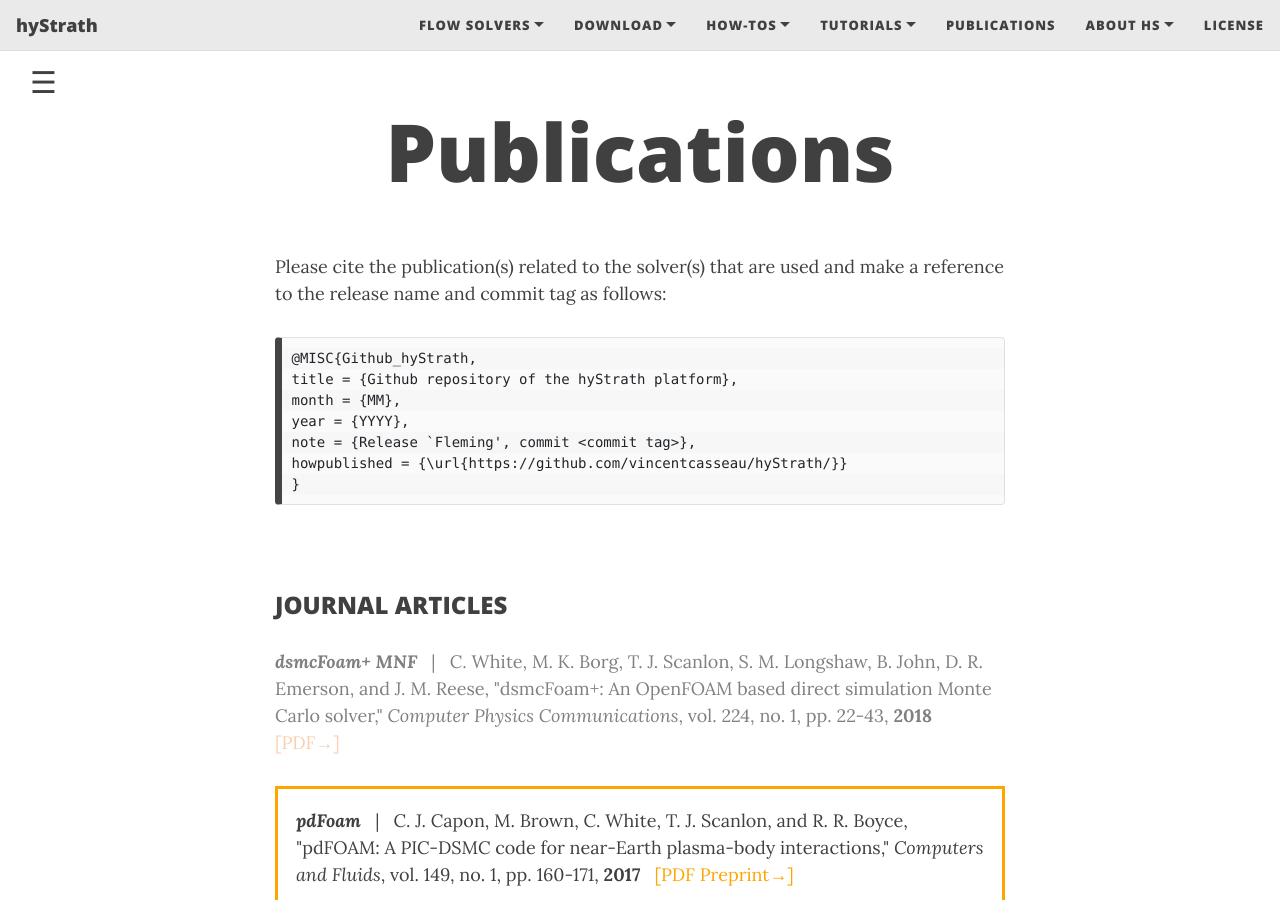
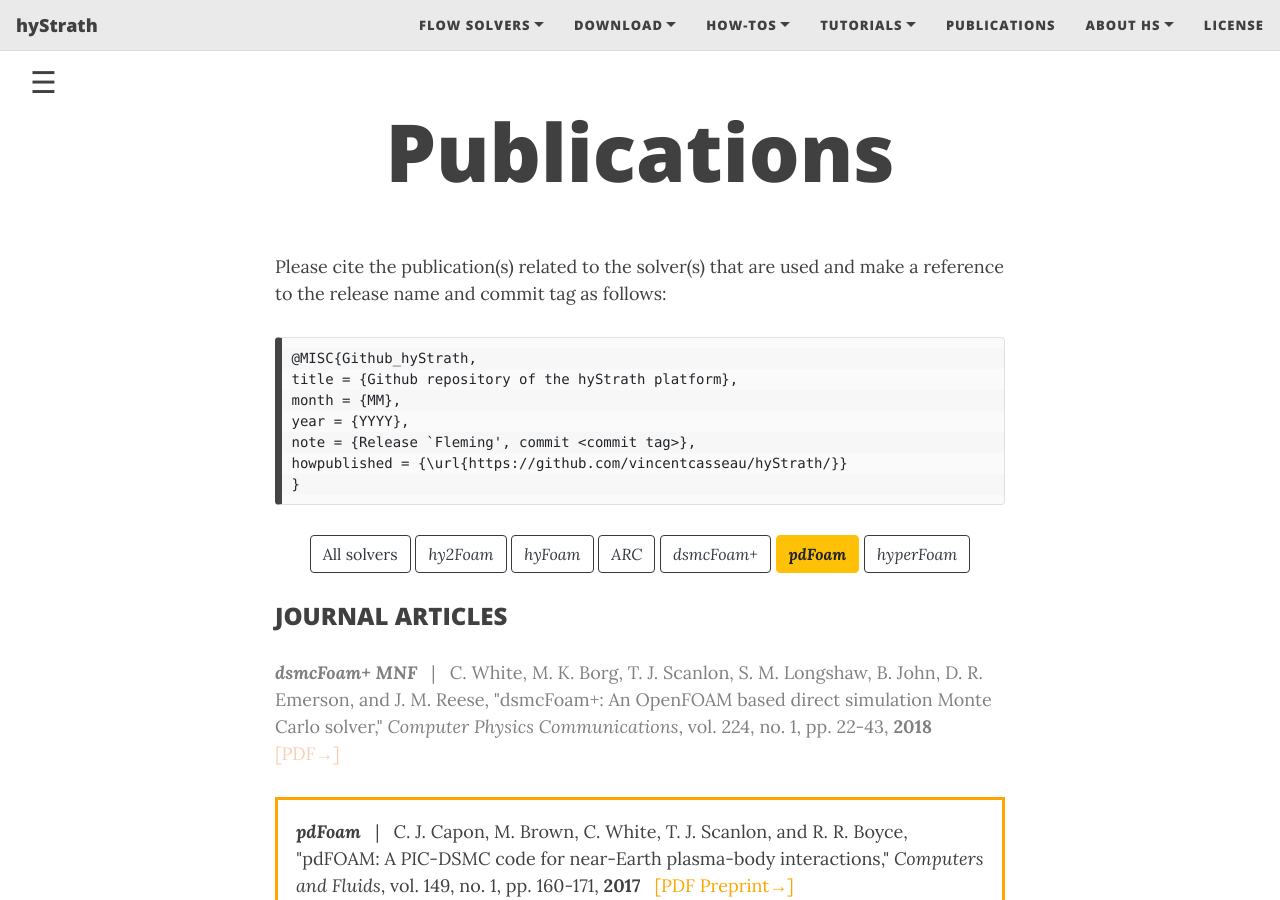
Before and after one commit to hystrath/hystrath.github.io, a Jekyll site: the page built from publications-pdfoam.md, in a window 1280 px wide and 900 px high. Built offline with Jekyll 4.4.1, drawn with Linux system fonts in a browser that asks for light colours; nearby versions of some CDN libraries.

Commit message:
Editing pages

````diff
--- a/publications-pdfoam.md
+++ b/publications-pdfoam.md
@@ -51,7 +51,17 @@ howpublished = {\url{https://github.com/vincentcasseau/hyStrath/}}
 }
 ```
 
-<br>
+<p align="center">
+  <a class="btn btn-outline-dark" href="https://hystrath.github.io/publications/" role="button">All solvers</a>
+
+  <a class="btn btn-outline-dark" href="https://hystrath.github.io/publications-hy2foam/" role="button"><i>hy2Foam</i></a>
+  <a class="btn btn-outline-dark" href="https://hystrath.github.io/publications-hyfoam/" role="button"><i>hyFoam</i></a>
+  <a class="btn btn-outline-dark" href="https://hystrath.github.io/publications-arc/" role="button"><i>ARC</i></a>
+
+  <a class="btn btn-outline-dark" href="https://hystrath.github.io/publications-dsmcfoam/" role="button"><i>dsmcFoam+</i></a>
+  <a class="btn btn-warning" href="https://hystrath.github.io/publications-pdfoam/" role="button"><i><b>pdFoam</b></i></a>
+  <a class="btn btn-outline-dark" href="https://hystrath.github.io/publications-hyperfoam/" role="button"><i>hyperFoam</i></a>
+</p>
 
 <h3>JOURNAL ARTICLES</h3>
 {: #journal-articles }
````
